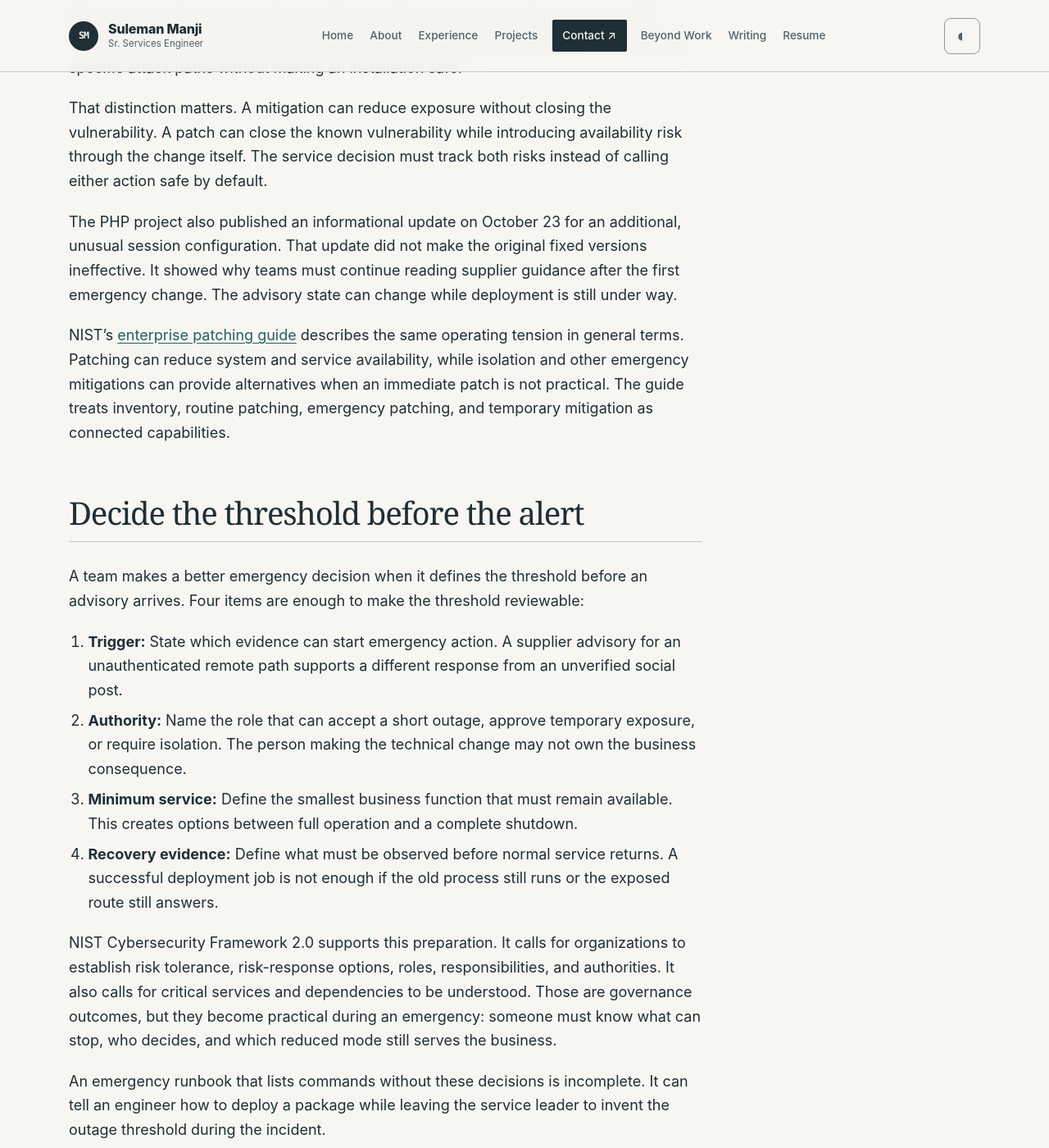
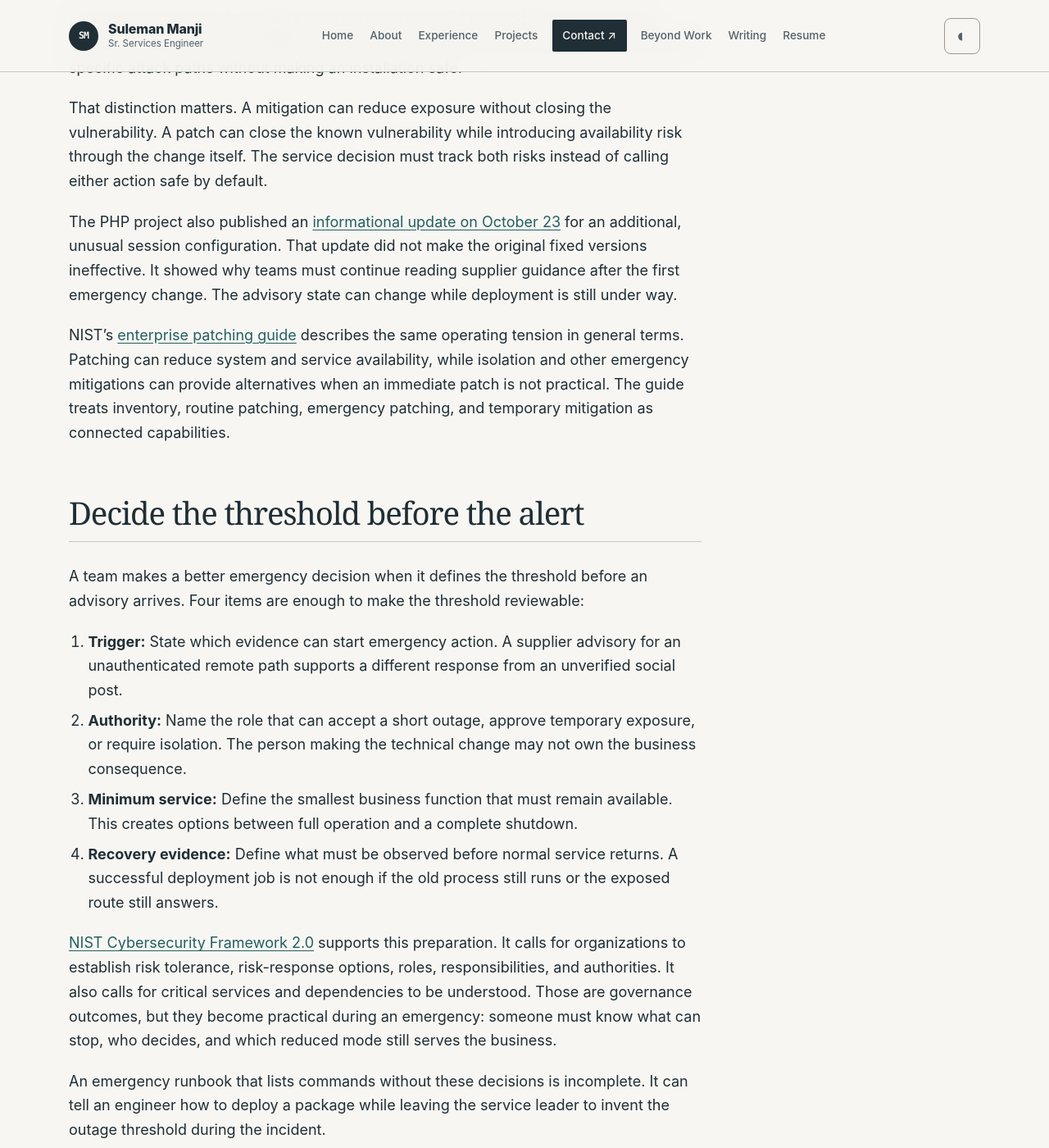
Before and after one commit to ssmanji89/sulemanji-port, a Jekyll site: the page built from notes/emergency-patching-service-decision.md, in a window 1280 px wide and 1400 px high, scrolled down 1052 px. Shown: the whole window at 82% size. Built offline with Jekyll 4.4.1, drawn with Linux system fonts in a browser that asks for light colours; some of the changed lines change nothing that is shown; some of the changed text lies outside the part shown.

Commit message:
docs: publish emergency-patching-service-decision

```diff
--- a/notes/emergency-patching-service-decision.md
+++ b/notes/emergency-patching-service-decision.md
@@ -22,11 +22,11 @@ The question becomes urgent when disclosure and remediation happen close togethe
 
 ## A critical advisory creates two risks
 
-The October 21 PHP security advisory provides a useful public example. The PHP project said two vulnerabilities could allow unauthenticated remote code execution in installations serving web requests. It released fixed versions and said that updating was the only complete solution. It also published temporary measures while warning that they reduced specific attack paths without making an installation safe.
+The [October 21 PHP security advisory](https://www.php.net/archive/2026.php#2026-10-21-1) provides a useful public example. The PHP project said two vulnerabilities could allow unauthenticated remote code execution in installations serving web requests. It released fixed versions and said that updating was the only complete solution. It also published temporary measures while warning that they reduced specific attack paths without making an installation safe.
 
 That distinction matters. A mitigation can reduce exposure without closing the vulnerability. A patch can close the known vulnerability while introducing availability risk through the change itself. The service decision must track both risks instead of calling either action safe by default.
 
-The PHP project also published an informational update on October 23 for an additional, unusual session configuration. That update did not make the original fixed versions ineffective. It showed why teams must continue reading supplier guidance after the first emergency change. The advisory state can change while deployment is still under way.
+The PHP project also published an [informational update on October 23](https://www.php.net/archive/2026.php#2026-10-23-1) for an additional, unusual session configuration. That update did not make the original fixed versions ineffective. It showed why teams must continue reading supplier guidance after the first emergency change. The advisory state can change while deployment is still under way.
 
 NIST's [enterprise patching guide](https://csrc.nist.gov/pubs/sp/1800/31/final) describes the same operating tension in general terms. Patching can reduce system and service availability, while isolation and other emergency mitigations can provide alternatives when an immediate patch is not practical. The guide treats inventory, routine patching, emergency patching, and temporary mitigation as connected capabilities.
 
@@ -39,7 +39,7 @@ A team makes a better emergency decision when it defines the threshold before an
 3. **Minimum service:** Define the smallest business function that must remain available. This creates options between full operation and a complete shutdown.
 4. **Recovery evidence:** Define what must be observed before normal service returns. A successful deployment job is not enough if the old process still runs or the exposed route still answers.
 
-NIST Cybersecurity Framework 2.0 supports this preparation. It calls for organizations to establish risk tolerance, risk-response options, roles, responsibilities, and authorities. It also calls for critical services and dependencies to be understood. Those are governance outcomes, but they become practical during an emergency: someone must know what can stop, who decides, and which reduced mode still serves the business.
+[NIST Cybersecurity Framework 2.0](https://doi.org/10.6028/NIST.CSWP.29) supports this preparation. It calls for organizations to establish risk tolerance, risk-response options, roles, responsibilities, and authorities. It also calls for critical services and dependencies to be understood. Those are governance outcomes, but they become practical during an emergency: someone must know what can stop, who decides, and which reduced mode still serves the business.
 
 An emergency runbook that lists commands without these decisions is incomplete. It can tell an engineer how to deploy a package while leaving the service leader to invent the outage threshold during the incident.
 
```
